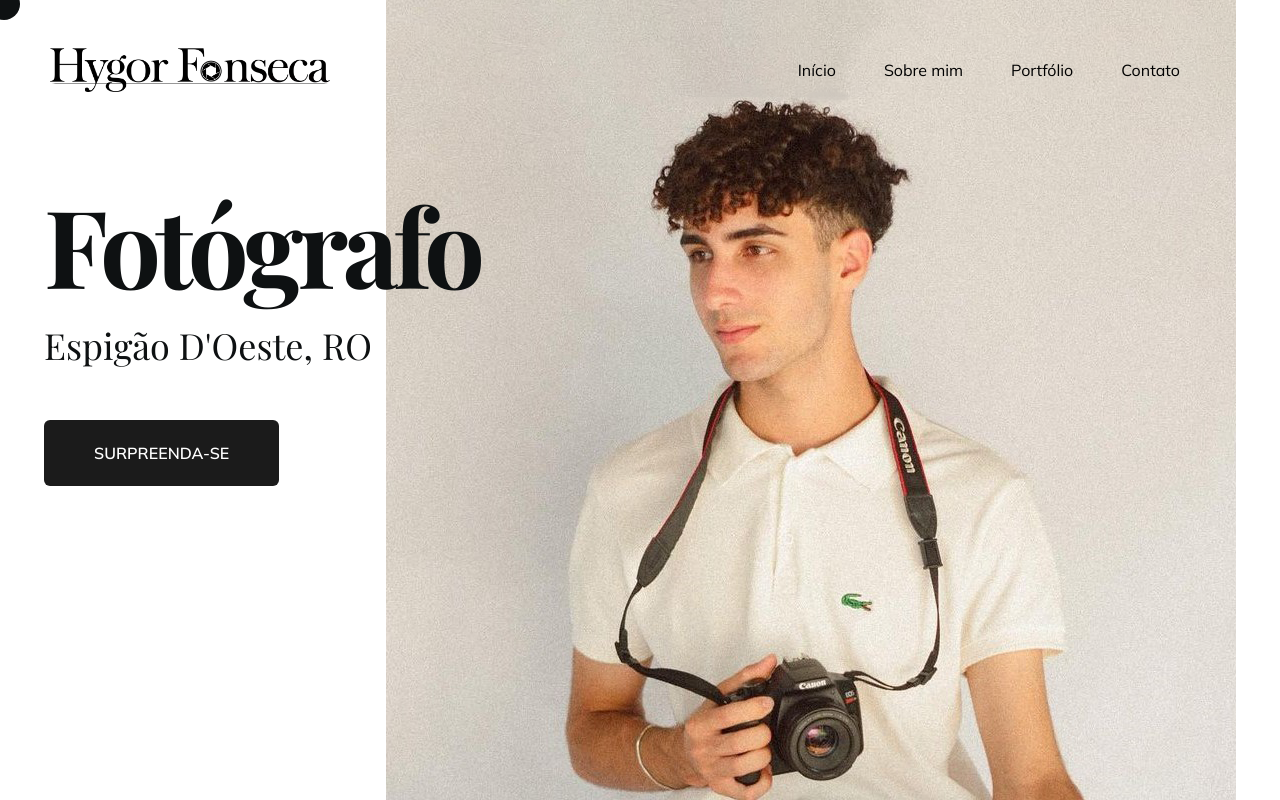
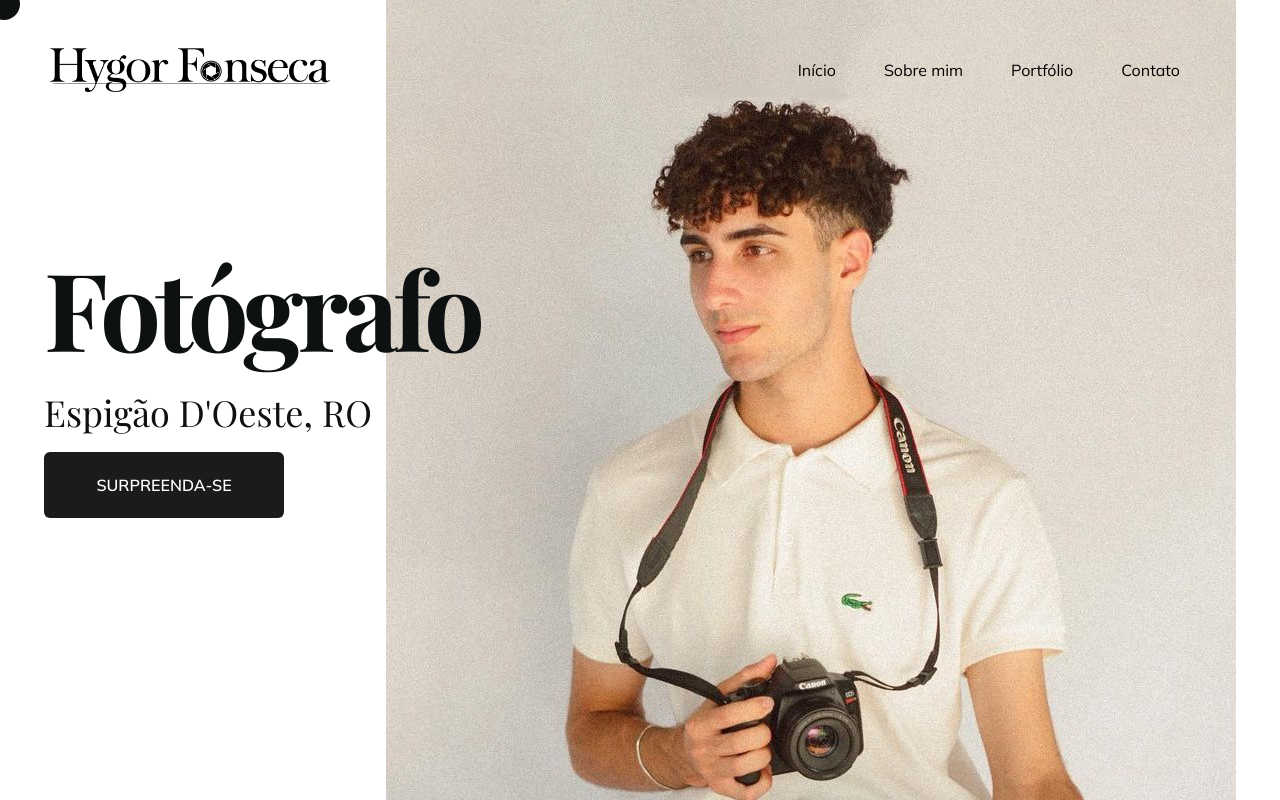
Before and after one commit to dheysson/portfoliohygorfonseca, a React (Create React App) app: page / in a window 1280 px wide. Built offline with nearby package versions, Linux system fonts and the light colour scheme; a web font is replaced by a local one.

Commit message:
minor changes

```diff
--- a/src/pages/About.js
+++ b/src/pages/About.js
@@ -41,14 +41,13 @@ const About = () => {
             items-center lg:items-start'
              >
               <h1 className='h1_v1'>Sobre mim</h1>
-              <p className='mb-12 max-w-sm'>
-                  Comecei <b>minha carreira em fotografia </b>amadora colecionando momentos apenas com o
-                  aparelho celular desde 2020 e depois no final do ano de 2022 e começo de 2023
-                  vendo a necessidade de um equipamento de qualidade para me profissionalizar em
+              <p className='mb-12 max-w-sm text-justify'>
+                  Comecei <b>minha carreira em fotografia </b>amadora em 2020, colecionando momentos apenas com o
+                  aparelho celular. No final de 2022, vendo a necessidade de um equipamento de qualidade para me profissionalizar em
                   fotografia, comecei a investir.<b> Fotografar é o que amo e quero viver</b>.
                 <br/>
                 <br/>
-                Me impressiono com a arte da fotografia e o benefício que nos traz, como a autoestima!
+                Me impressiono com a <b>arte da fotografia</b> e o benefício que nos traz, como a autoestima!
 
               </p>
               <Link to={'/portfolio'} className='btn'>Clique aqui e veja meu trabalho</Link>
--- a/src/pages/Home.js
+++ b/src/pages/Home.js
@@ -52,17 +52,15 @@ const Home = () => {
             transition={transition1}
             onMouseEnter={mouseEnterHandler}
             onMouseLeave={mouseLeaverHandler}
-            className='w-[340px] h-[240px] lg:pt-10 lg:pb-10
-            lg:w-auto z-10 lg:absolute flex flex-col items-center justify-center lg:items-start xl:h-[640px]
-             backdrop-blur-[4px] bg-[#ffffffc0] rounded-md'
+            className='w-auto h-auto p-8
+            z-10 flex flex-col items-center justify-center backdrop-blur-[4px] bg-[#ffffff8f] rounded-md'
           >
             <h1 className='h1 text-[#181818]'>fotógrafo</h1>
-            <p className='text-[26px] text-[#000000] lg:text-[36px] font-primary mb-4 lg:mb-12'>
+            <p className='text-[26px] text-[#000000] font-primary mb-4'>
               Espigão D'Oeste, RO
             </p>
             <Link to={'/portfolio'} className='btn'>Surpreenda-se</Link>
           </motion.div>
-
         </div>
 
       </div>
@@ -79,14 +77,16 @@ const Home = () => {
             transition={transition1}
             onMouseEnter={mouseEnterHandler}
             onMouseLeave={mouseLeaverHandler}
-            className='absolute w-[400px] lg:pt-10 lg:pb-10 bottom-[20px]
-            lg:w-auto z-10 lg:absolute flex flex-col items-center lg:items-start xl:h-[640px]'
+            className='absolute h-full bottom-[20px]
+            lg:w-auto z-10 flex flex-col justify-center items-center'
           >
-            <h1 className='h1'>fotógrafo</h1>
-            <p className='text-[26px] lg:text-[36px] font-primary mb-4 lg:mb-12'>
-              Espigão D'Oeste, RO
-            </p>
-            <Link to={'/portfolio'} className='btn mb-[30px]'>Surpreenda-se</Link>
+            <div className='flex flex-col h-[275px] justify-between'>
+              <h1 className='h1 mb-0'>fotógrafo</h1>
+              <p className='text-[26px] lg:text-[36px] font-primary'>
+                Espigão D'Oeste, RO
+              </p>
+            <Link to={'/portfolio'} className='btn w-[240px]'>Surpreenda-se</Link>
+            </div>
           </motion.div>
 
           {/* image */}
--- a/src/pages/Portfolio.js
+++ b/src/pages/Portfolio.js
@@ -111,7 +111,7 @@ const Portfolio = () => {
               <h1 className='h1 pb-0 mt-0 xl:mt-40'>Portfólio</h1>
               <div className='pb-5 xl:pb-20'>
                 <a className='text-[20px]'>Para saber mais sobre mim, </a>
-                <a className='underline' href='/about'>clique aqui!</a>
+                <a className='underline text-[20px]' href='/about'>clique aqui!</a>
               </div>
               <Link to={'/contact'} className='btn mb-0 mx-auto lg:mx-0'>
                   Contate-me
@@ -258,7 +258,7 @@ const Portfolio = () => {
               <h1 className='h1 pb-0 mt-0 xl:mt-40'>Portfólio</h1>
               <div className='pb-5 xl:pb-20'>
                 <a className='text-[20px]'>Para saber mais sobre mim, </a>
-                <a className='underline' href='/about'>clique aqui!</a>
+                <a className='underline text-[20px]' href='/about'>clique aqui!</a>
               </div>
               <Link to={'/contact'} className='btn mb-0 mx-auto lg:mx-0'>
                   Contate-me
@@ -336,7 +336,7 @@ const Portfolio = () => {
               </div>
               <div className="w-full col-span-2 row-span-2 rounded overflow-hidden">
                   <img src={Photo3_4} alt=''/>
-              </div>
+              </div>''
               <div className="w-full rounded overflow-hidden flex">
                   <img src={Photo2_4} alt=''/>
               </div>
@@ -362,13 +362,13 @@ const Portfolio = () => {
             <h1 className='h1_v1 text-[42px] xl:text-7xl m-2 text-left'>fotografia esportiva</h1>
             <div className="title_grid">
               <div className="w-full rounded overflow-hidden flex">
-                  <img className='img__zoom object-cover' src={Photo1_2} />
+                  <img className='img__zoom object-cover' src={Photo1_2} alt='' />
               </div>
               <div className="w-full col-span-2 row-span-2 rounded overflow-hidden">
-                  <img className='img__zoom' src={Photo3_2} />
+                  <img className='img__zoom' src={Photo3_2} alt=''/>
               </div>
               <div className="w-full rounded overflow-hidden flex">
-                  <img className='img__zoom object-cover' src={Photo2_2} />
+                  <img className='img__zoom object-cover' src={Photo2_2} alt=''/>
               </div>
             </div>
           </div>
@@ -377,13 +377,13 @@ const Portfolio = () => {
             <h1 className='h1_v1 text-[42px] xl:text-7xl m-2 text-left'>ensaio fotográfico</h1>
             <div className="title_grid">
               <div className="w-full rounded overflow-hidden">
-                  <img className='img__zoom' src={Photo1_3} />
+                  <img className='img__zoom' src={Photo1_3} alt='' />
               </div>
               <div className="w-full col-span-2 row-span-2 rounded overflow-hidden">
-                  <img className='img__zoom' src={Photo3_3} />
+                  <img className='img__zoom' src={Photo3_3} alt=''/>
               </div>
               <div className="w-full rounded overflow-hidden">
-                  <img className='img__zoom' src={Photo2_3} />
+                  <img className='img__zoom' src={Photo2_3} alt=''/>
               </div>
             </div>
           </div>
```
